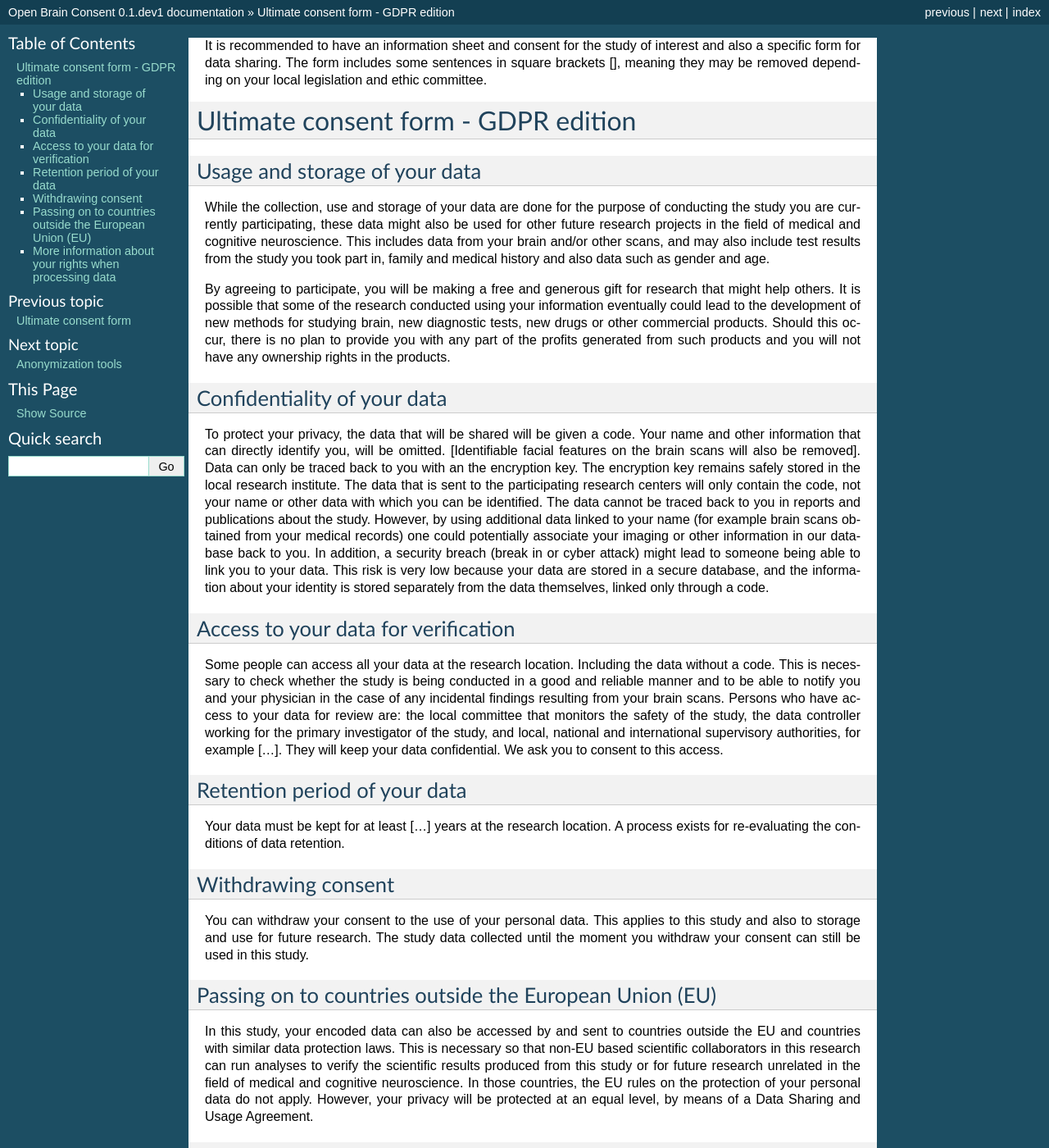
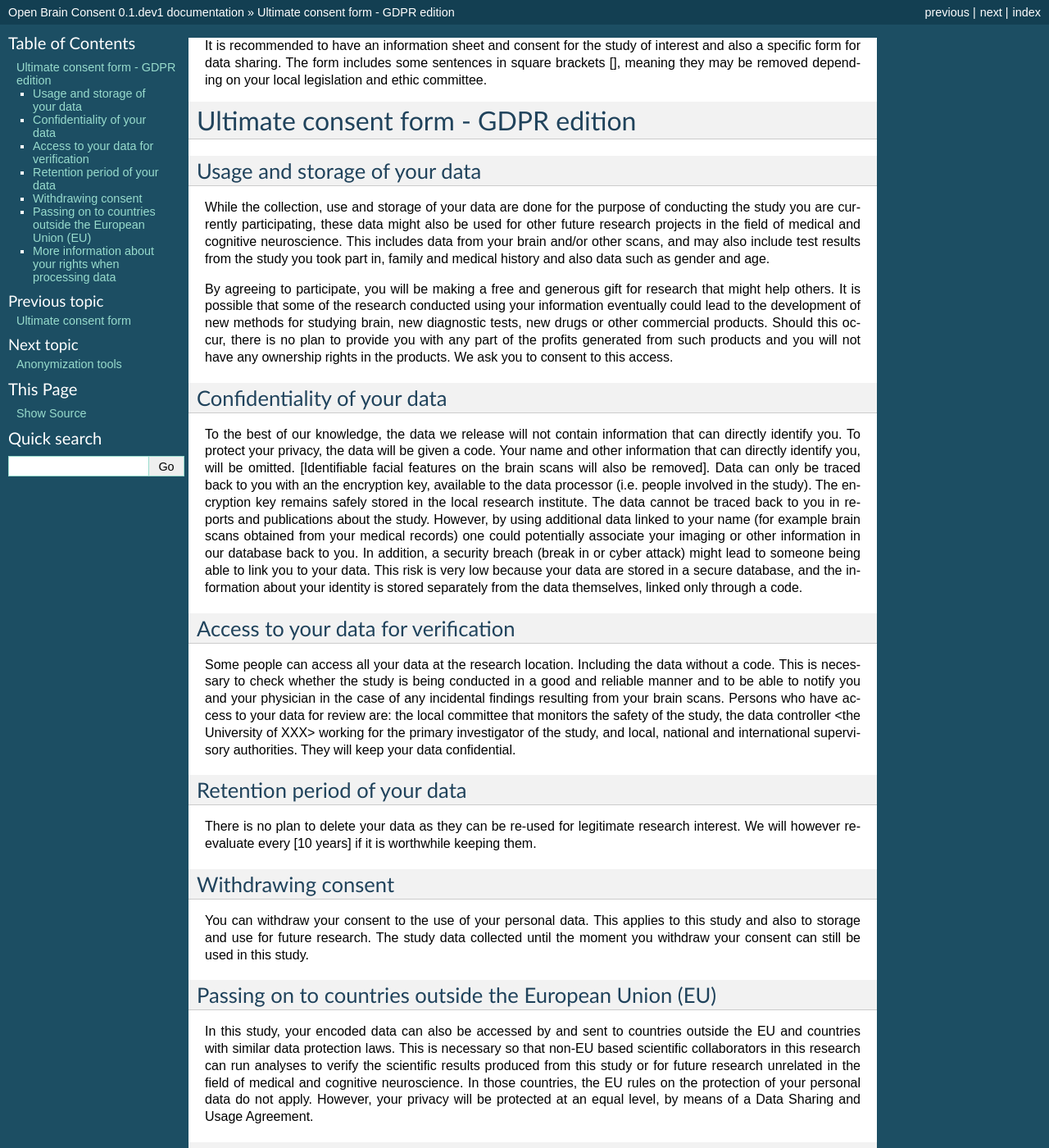
Before and after one commit to con/open-brain-consent, a Sphinx documentation site: the page built from docs/source/ultimate_gdpr.rst, in a window 1280 px wide and 1400 px high. Shown: the whole window at 82% size. Built offline with Sphinx 7.4.7, drawn with Linux system fonts in a browser that asks for light colours.

Commit message:
some privacy and retensiton updates

```diff
--- a/docs/source/ultimate_gdpr.rst
+++ b/docs/source/ultimate_gdpr.rst
@@ -10,19 +10,19 @@ Usage and storage of your data
 ______________________________
 While the collection, use and storage of your data are done for the purpose of conducting the study you are currently participating, these data might also be used for other future research projects in the field of medical and cognitive neuroscience. This includes data from your brain and/or other scans, and may also include test results from the study you took part in, family and medical history and also data such as gender and age.
 
-By agreeing to participate, you will be making a free and generous gift for research that might help others.  It is possible that some of the research conducted using your information eventually could lead to the development of new methods for studying brain, new diagnostic tests, new drugs or other commercial products. Should this occur, there is no plan to provide you with any part of the profits generated from such products and you will not have any ownership rights in the products.
+By agreeing to participate, you will be making a free and generous gift for research that might help others.  It is possible that some of the research conducted using your information eventually could lead to the development of new methods for studying brain, new diagnostic tests, new drugs or other commercial products. Should this occur, there is no plan to provide you with any part of the profits generated from such products and you will not have any ownership rights in the products. We ask you to consent to this access.
 
 Confidentiality of your data
 ____________________________
-To protect your privacy, the data that will be shared will be given a code. Your name and other information that can directly identify you, will be omitted. [Identifiable facial features on the brain scans will also be removed]. Data can only be traced back to you with an the encryption key. The encryption key remains safely stored in the local research institute. The data that is sent to the participating research centers will only contain the code, not your name or other data with which you can be identified. The data cannot be traced back to you in reports and publications about the study. However, by using additional data linked to your name (for example brain scans obtained from your medical records) one could potentially associate your imaging or other information in our database back to you. In addition, a security breach (break in or cyber attack) might lead to someone being able to link you to your data. This risk is very low because your data are stored in a secure database, and the information about your identity is stored separately from the data themselves, linked only through a code.
+To the best of our knowledge, the data we release will not contain information that can directly identify you. To protect your privacy, the data will be given a code. Your name and other information that can directly identify you, will be omitted. [Identifiable facial features on the brain scans will also be removed]. Data can only be traced back to you with an the encryption key, available to the data processor (i.e. people involved in the study). The encryption key remains safely stored in the local research institute. The data cannot be traced back to you in reports and publications about the study. However, by using additional data linked to your name (for example brain scans obtained from your medical records) one could potentially associate your imaging or other information in our database back to you. In addition, a security breach (break in or cyber attack) might lead to someone being able to link you to your data. This risk is very low because your data are stored in a secure database, and the information about your identity is stored separately from the data themselves, linked only through a code.
 
 Access to your data for verification
 ____________________________________
-Some people can access all your data at the research location. Including the data without a code. This is necessary to check whether the study is being conducted in a good and reliable manner and to be able to notify you and your physician in the case of any incidental findings resulting from your brain scans. Persons who have access to your data for review are: the local committee that monitors the safety of the study, the data controller working for the primary investigator of the study, and local, national and international supervisory authorities, for example [...]. They will keep your data confidential. We ask you to consent to this access.
+Some people can access all your data at the research location. Including the data without a code. This is necessary to check whether the study is being conducted in a good and reliable manner and to be able to notify you and your physician in the case of any incidental findings resulting from your brain scans. Persons who have access to your data for review are: the local committee that monitors the safety of the study, the data controller <the University of XXX> working for the primary investigator of the study, and local, national and international supervisory authorities. They will keep your data confidential.
 
 Retention period of your data
 _____________________________
-Your data must be kept for at least [...] years at the research location. A process exists for re-evaluating the conditions of data retention.
+There is no plan to delete your data as they can be re-used for legitimate research interest. We will however re-evaluate every [10 years] if it is worthwhile keeping them.
 
 Withdrawing consent
 ___________________
```
